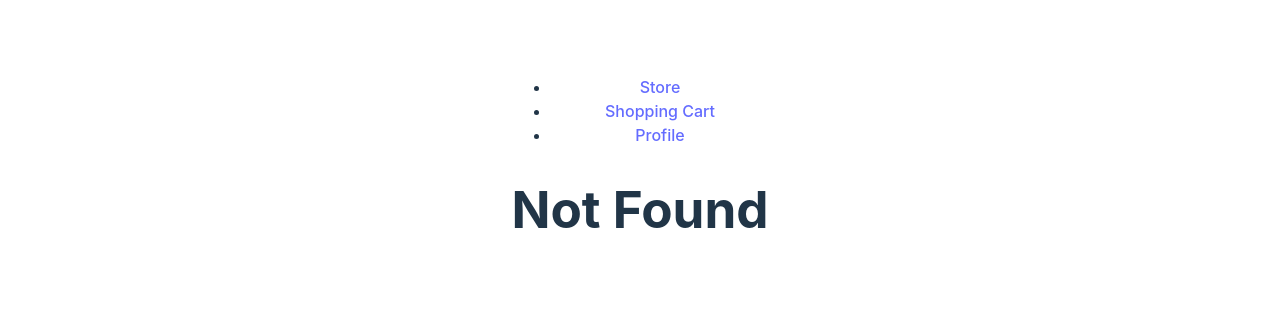
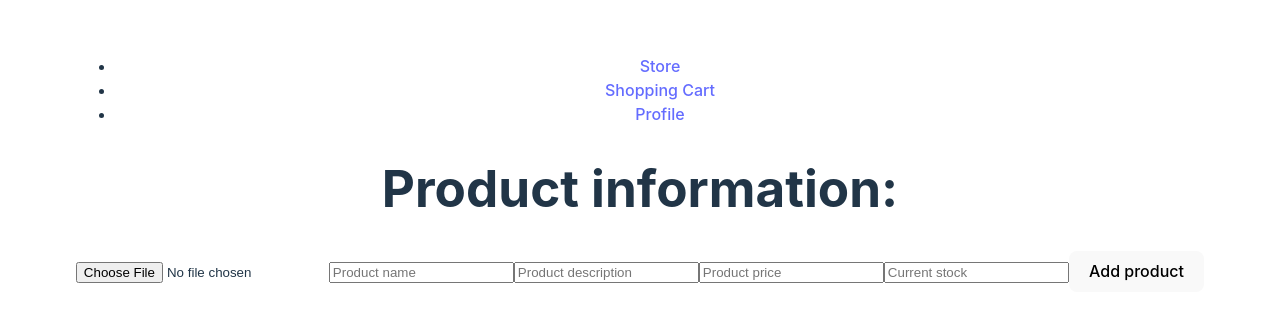
Before and after one commit to pedro-vieiraf/store-backend, a React (Vite) app in the folder store-frontend/: page /newProduct in a window 1280 px wide. Before the commit this address had no page. Shown: the part 235-556 px from the top of the page. Built offline with nearby package versions, Linux system fonts and the light colour scheme.

Commit message:
feat: Create new product

```diff
--- a/store-frontend/src/App.tsx
+++ b/store-frontend/src/App.tsx
@@ -7,6 +7,8 @@ import ProductDetails from './pages/ProductDetails'
 import Header from './components/Header'
 import ShoppingCart from './pages/ShoppingCart'
 import Profile from './pages/Profile'
+import NewProduct from './pages/NewProduct'
+import EditProduct from './pages/EditProduct'
 
 function App() {
 
@@ -20,6 +22,8 @@ function App() {
         <Route path="/profile" element={<Profile />} />
         <Route path="/cart" element={<ShoppingCart />} />
         <Route path="/register" element={<Register />} />
+        <Route path="/newProduct" element={<NewProduct />} />
+        <Route path="editProduct/:id" element={<EditProduct />} />
         <Route path="/products/:id" element={<ProductDetails />} />
         <Route path="/" element={<Login />} />
         <Route path="*" element={<h1>Not Found</h1>} />
--- /dev/null
+++ b/store-frontend/src/pages/EditProduct.tsx
@@ -0,0 +1,9 @@
+function editProduct() {
+    return (
+        <>
+            <h1>Edit</h1>
+        </>
+    )
+}
+
+export default editProduct
--- /dev/null
+++ b/store-frontend/src/pages/NewProduct.tsx
@@ -0,0 +1,78 @@
+import { ChangeEvent, FormEvent, useContext } from "react";
+import Context from "../context/Context";
+import axios from "axios";
+
+function NewProduct() {
+
+    const { token, id } = useContext(Context);
+
+    let name = '';
+    let description = '';
+    let price = 0;
+    let stock = 0;
+
+    const handleChange = ({ target } : ChangeEvent<HTMLInputElement>) => {
+        if(target.name === 'name') {
+            console.log(target.value);
+
+            name = target.value;
+        }
+        if(target.name === 'description') {
+            console.log(target.value);
+
+            description = target.value;
+        }
+        if(target.name === 'price') {
+            console.log(target.value);
+
+            price = Number(target.value);
+            console.log(price);
+
+        }
+        if(target.name === 'stock') {
+            console.log(target.value);
+
+            stock = Number(target.value);
+        }
+    }
+
+    const handleSubmit = async (event: FormEvent) => {
+        event.preventDefault();
+        const address = import.meta.env.VITE_BACKEND_URL;
+
+        try {
+            const response = await axios.post(`${address}/products`, {
+                customerId: id,
+                name,
+                price,
+                stock,
+                description
+            }, {
+                headers: {
+                    'Authorization': `Bearer ${token}`,
+                    'Content-Type': 'application/json'
+                }
+            })
+            console.log(response.data);
+
+        } catch (err) {
+            console.error('Error adding product:', err)
+        }
+    }
+    // adicionar imagem no banco de dados.
+    return (
+        <div>
+            <h1>Product information:</h1>
+            <form onSubmit={ handleSubmit }>
+                <input type="file" onChange={ handleChange } name="image" id="image" accept="image/png, image/jpeg" />
+                <input type="text" onChange={ handleChange } name="name" id="name" placeholder="Product name"/>
+                <input type="text" onChange={ handleChange } name="description" id="description" placeholder="Product description"/>
+                <input type="number" onChange={ handleChange } name="price" min="0" step="0.1" id="price" placeholder="Product price"/>
+                <input type="number" onChange={ handleChange } name="stock" min="0" id="stock" placeholder="Current stock"/>
+                <button>Add product</button>
+            </form>
+        </div>
+    );
+}
+
+export default NewProduct;
--- a/store-frontend/src/pages/Profile.tsx
+++ b/store-frontend/src/pages/Profile.tsx
@@ -1,6 +1,7 @@
 import { useContext, useEffect, useState } from "react";
 import Context from "../context/Context";
 import axios from "axios";
+import { useNavigate } from "react-router-dom";
 
 function Profile() {
 
@@ -28,6 +29,8 @@ function Profile() {
           price: number,
         }>;
     }>(null);
+
+    const navigate = useNavigate();
 
     const handleDeleteProduct = async (id: number) => {
         try {
@@ -98,17 +101,22 @@ function Profile() {
                     <p>You haven't made any purchases yet.</p>
                 )}
                 <h2>Products</h2>
+                <button onClick={() => navigate('/newProduct')}>Create a new product</button>
                 {profile.products.length > 0 ? (
                     profile.products.map((product) => (
                         <div key={product.id} style={{ border: "1px solid #ddd", margin: "10px", padding: "10px" }}>
                             <h3>{product.name}</h3>
                             <p><strong>Description:</strong> {product.description}</p>
                             <p><strong>Price:</strong> ${product.price}</p>
+                            <button onClick={() => navigate(`/editProduct/${product.id}`)}>Edit</button>
                             <button onClick={ () => handleDeleteProduct(product.id) }>Delete</button>
                         </div>
                     ))
                 ) : (
-                    <p>You haven't published any product yet.</p>
+                    <>
+                        <p>You haven't published any product yet.</p>
+                        <button onClick={() => navigate('/newProduct')}>Create a new product</button>
+                    </>
                 )}
             </section>
         </div>
```
Also changed, not shown: store-frontend/src/context/Provider.tsx (line endings or trailing spaces).
